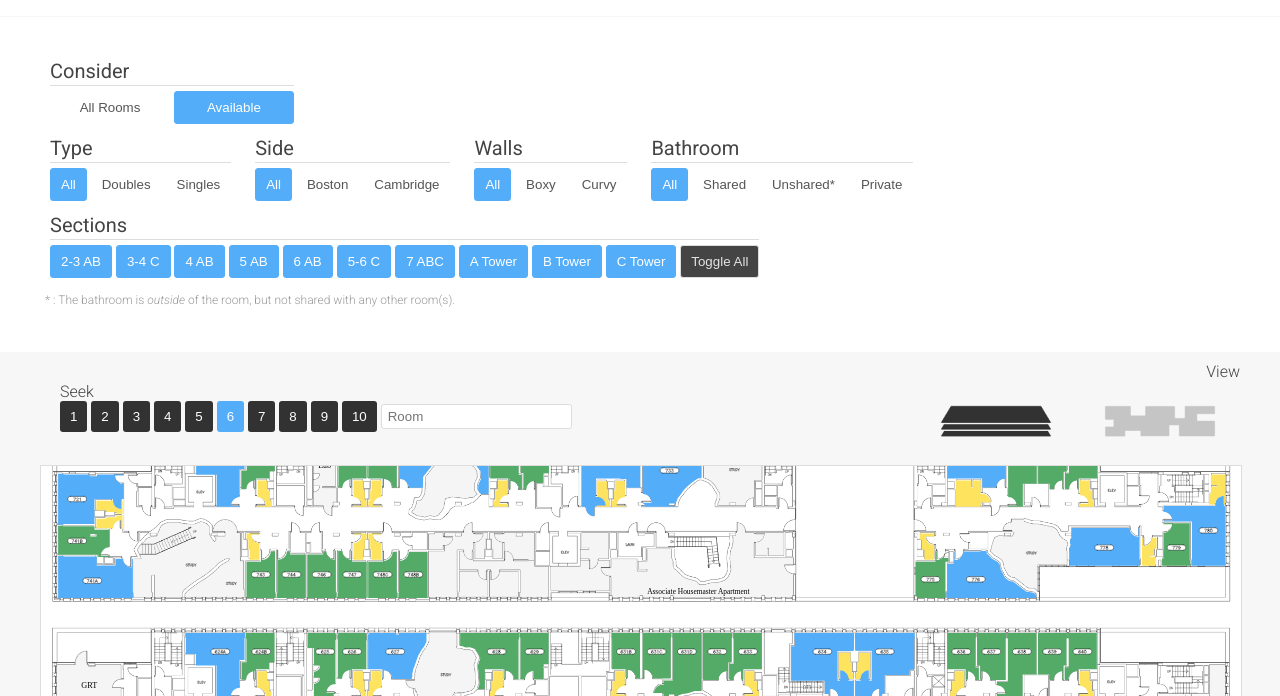
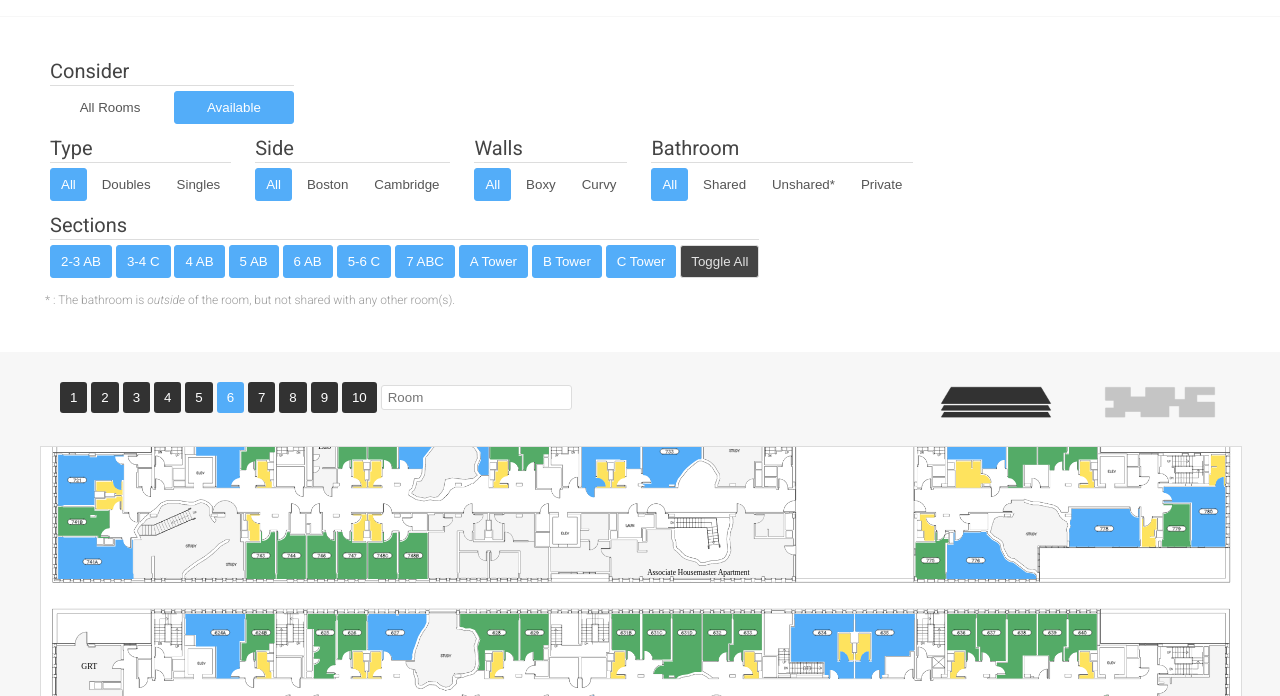
Before and after one commit to ammubhave/filter, a plain HTML site: page index.html in a window 1280 px wide. Shown: the part 104-800 px from the top of the page. Drawn offline with Linux system fonts and the light colour scheme.

Commit message:
remove minor cruft

```diff
--- a/index.html
+++ b/index.html
@@ -569,7 +569,6 @@ $(document).ready(function() {
   <div class="content">
 
     <div class="view-controls">
-      <div class="label">View</div>
       <img src="img/topview-icon.png" class="btn-topview active"/>
       <img src="img/sideview-icon.png" class="btn-sideview">
     </div>
@@ -589,7 +588,6 @@ $(document).ready(function() {
     </div>
 
     <div class="floorplan-move-controls">
-      <div class="label">Seek</div>
       <button class="btn-select btn-move-to">1</button>
       <button class="btn-select btn-move-to">2</button>
       <button class="btn-select btn-move-to">3</button>
```
